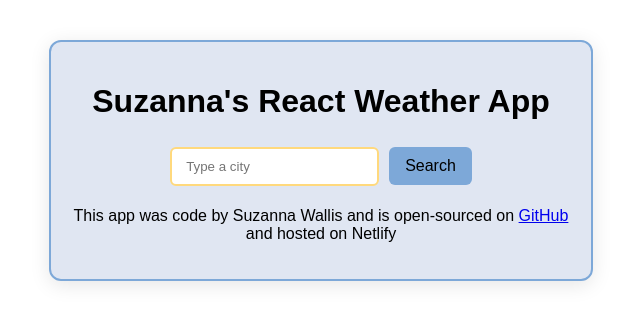
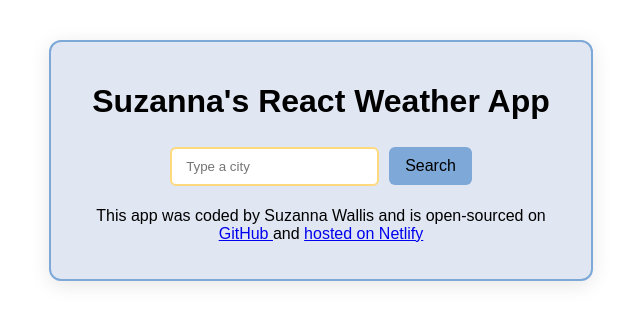
Before and after one commit to SuzannaW-web/weather-react-app, a React (Create React App) app: page / in a window 1280 px wide. Shown: the top 324 px of the page, without its empty margins (319-959 px from the left). Built offline with nearby package versions, Linux system fonts and the light colour scheme.

Commit message:
Added netlify link

```diff
--- a/src/Footer.js
+++ b/src/Footer.js
@@ -2,9 +2,12 @@ export default function Footer() {
   return (
     <div className="Footer">
       <p>
-        This app was code by Suzanna Wallis and is open-sourced on{" "}
+        This app was coded by Suzanna Wallis and is open-sourced on{" "}
         <a href="https://github.com/SuzannaW-web/weather-react-app">GitHub </a>
-        and hosted on Netlify
+        and{" "}
+        <a href="https://react-weather-by-suzanna.netlify.app/">
+          hosted on Netlify
+        </a>
       </p>
     </div>
   );
```
